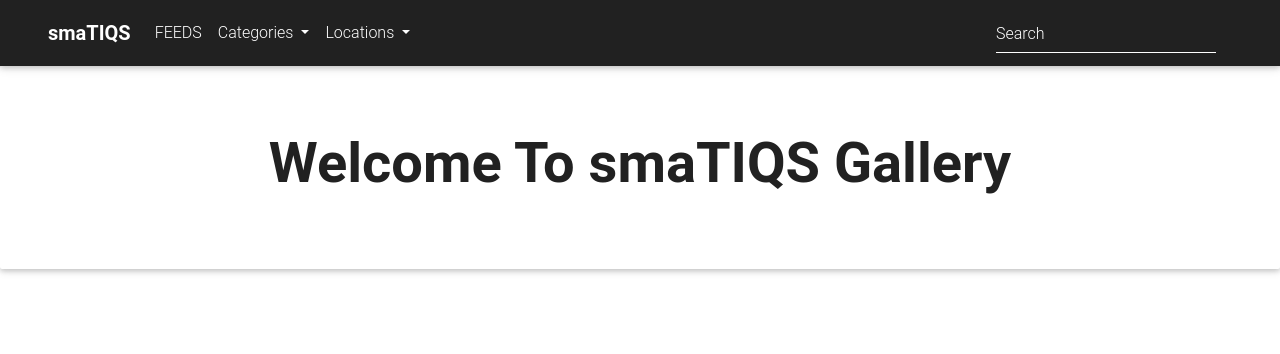
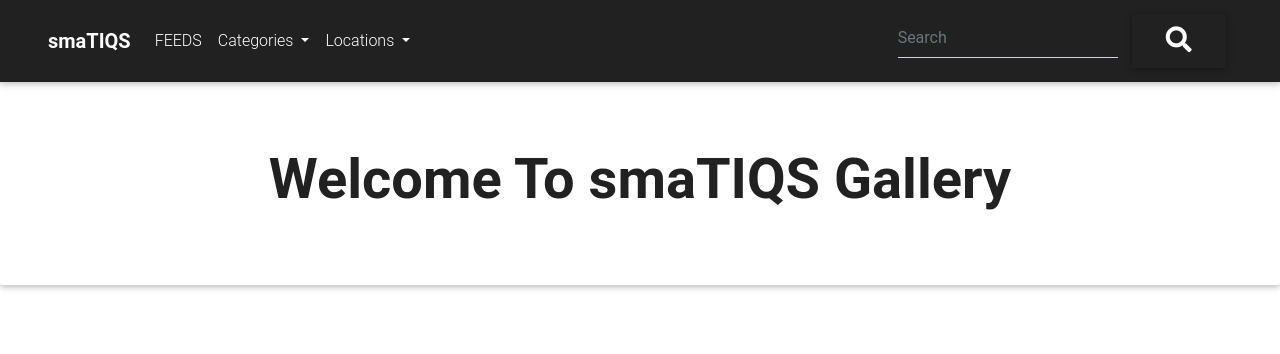
Before and after one commit to jusinam/Art, a Django app: page / in a window 1280 px wide. Shown: the top 354 px of the page. Run offline with Django 3.2, Linux system fonts and the light colour scheme; data that the repository does not hold is empty; some libraries are stand-ins or nearby versions.

Commit message:
modify the form

```diff
--- a/gallery/templates/navbar.html
+++ b/gallery/templates/navbar.html
@@ -54,15 +54,12 @@
                 </li>
             </ul>
 
-
-
-            <form class="form-inline" action="{% url 'search_results' %}">
-                <div class="md-form my-1">
-                    <input class="form-control mr-sm-3" type="text" placeholder="Search" aria-label="Search"
-                        name="keyword">
-
-                <!-- </div><i  class="fas fa-search  text-white p-3 mb-2 bg-dark" type="Search"></i> -->
-
+            <form class="form-inline md-form my-1 my-lg-0" action="{% url 'search_results' %}" method="GET">
+                <input class="form-control mr-sm-2 " type="search" placeholder="Search"
+                    aria-label="Search" name="search">
+                <button class="btn " type="submit">
+                    <i class="fas fa-search fa-2x text-white"></i>
+                </button>
             </form>
         </div>
         <!-- Collapsible content -->
```
